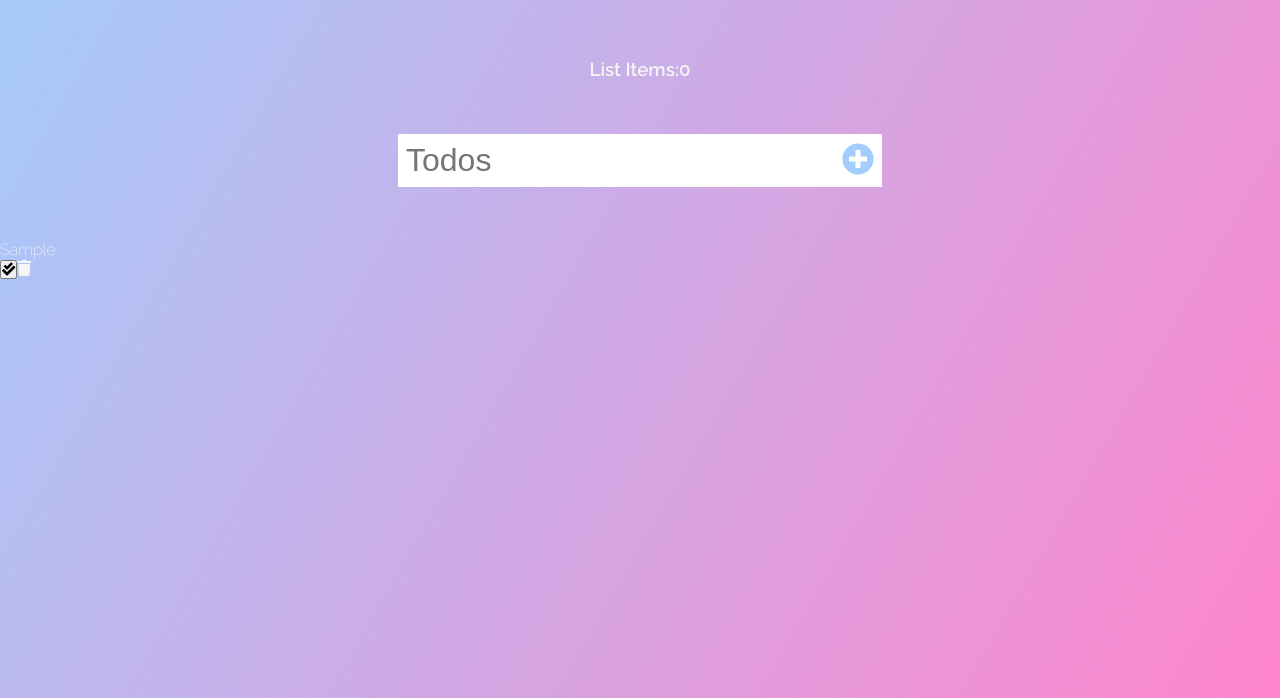
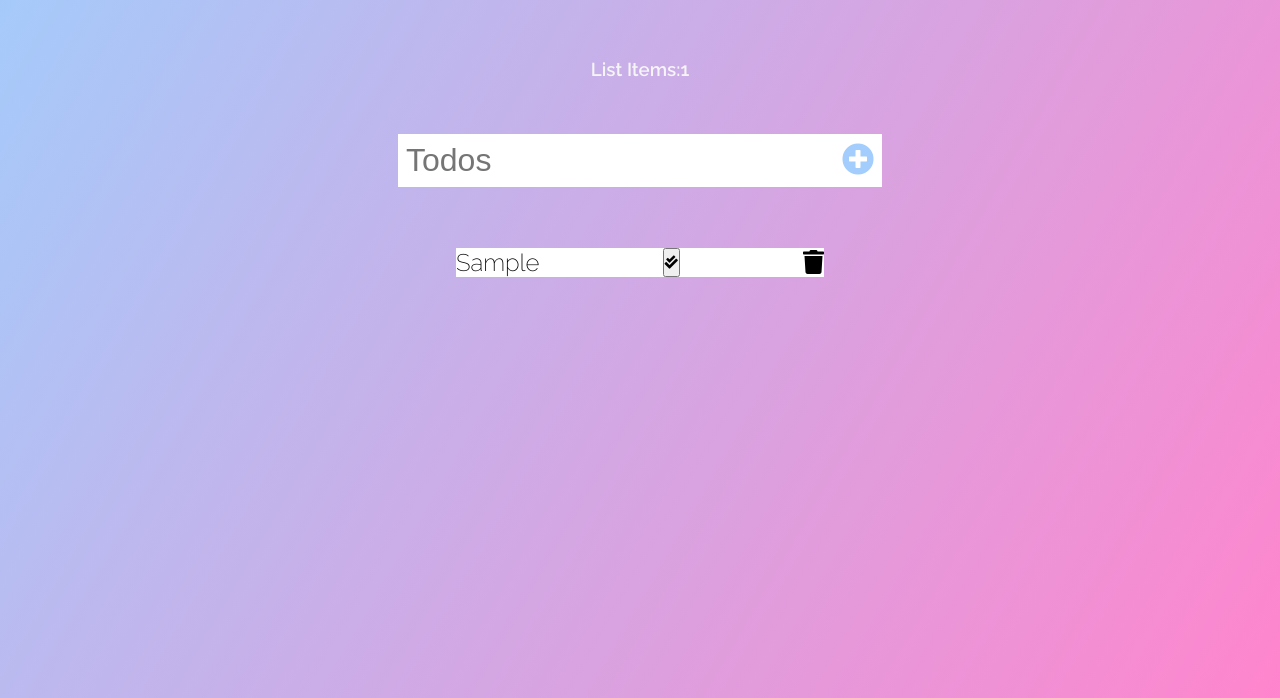
Before and after one commit to AlekiChrome/Stylized--todo-list-localStorage, a plain HTML site: page index.html in a window 1280 px wide. Both pictures are taken after typing "Sample" into the empty fields and a click on the button 858 px from the left and 262 px from the top of the page. Shown: the part 102-800 px from the top of the page. Drawn offline with Linux system fonts and the light colour scheme.

Commit message:
styling added

```diff
--- a/app.js
+++ b/app.js
@@ -23,8 +23,6 @@ button.addEventListener("click", (e) => {
 
     todoInput.value = "";
 
-    counter.innerText = ` ${allItems.length}`;
-
     const completedBtn = document.createElement("button");
     completedBtn.innerHTML = '<i class="fas fa-check-double"></i>'
     completedBtn.classList.add("completed-btn");
@@ -37,4 +35,6 @@ button.addEventListener("click", (e) => {
 
     unordered.appendChild(todoDiv);
 
+    counter.innerText = ` ${allItems.length}`;
+
 })
--- a/styles.css
+++ b/styles.css
@@ -49,3 +49,24 @@ form button:hover {
     background: #a2cdfc;
     color: white;
 }
+
+.todo-container {
+    display: flex;
+    justify-content: center;
+    align-items: center;
+}
+
+.todo-list {
+    min-width: 30%;
+    list-style: none;
+}
+
+.todo-div {
+    display: flex;
+    justify-content: space-between;
+    margin: 0.5rem;
+    background: white;
+    color: black;
+    font-size: 1.5rem;
+
+}
```
